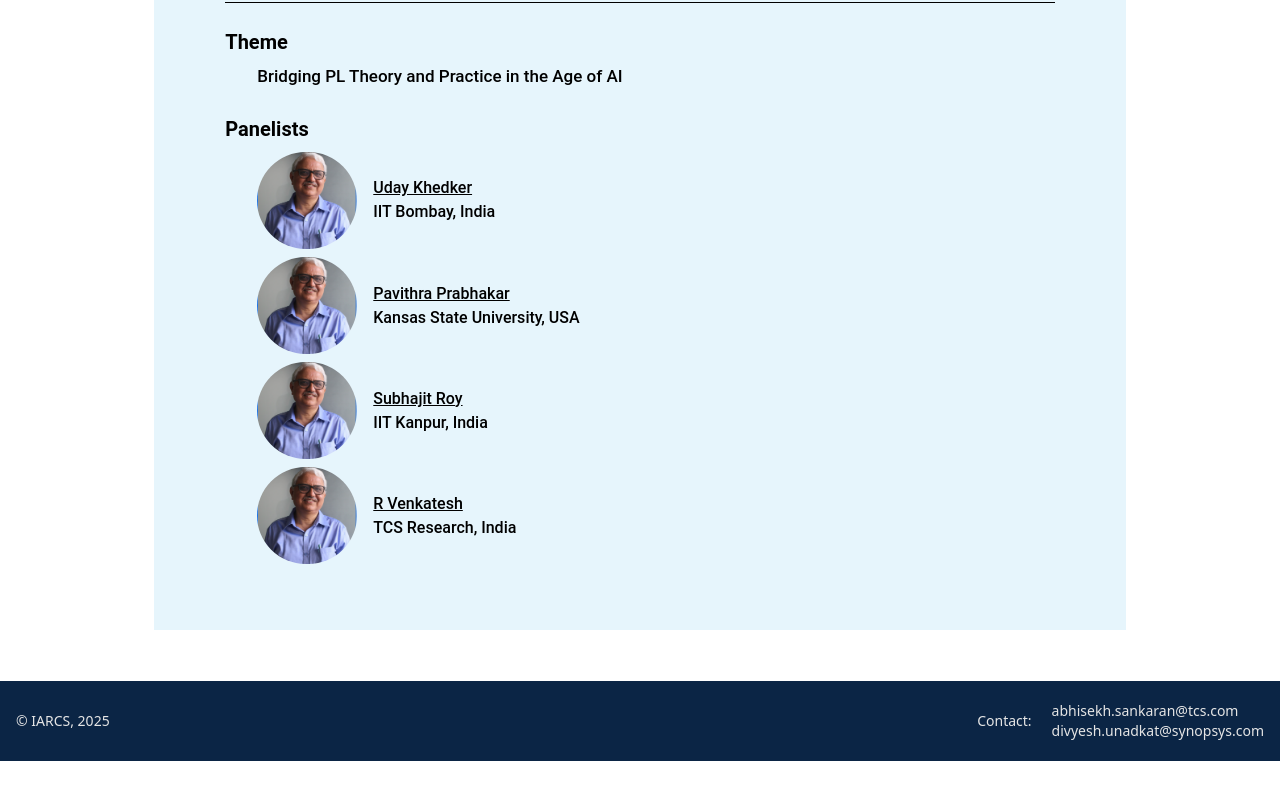
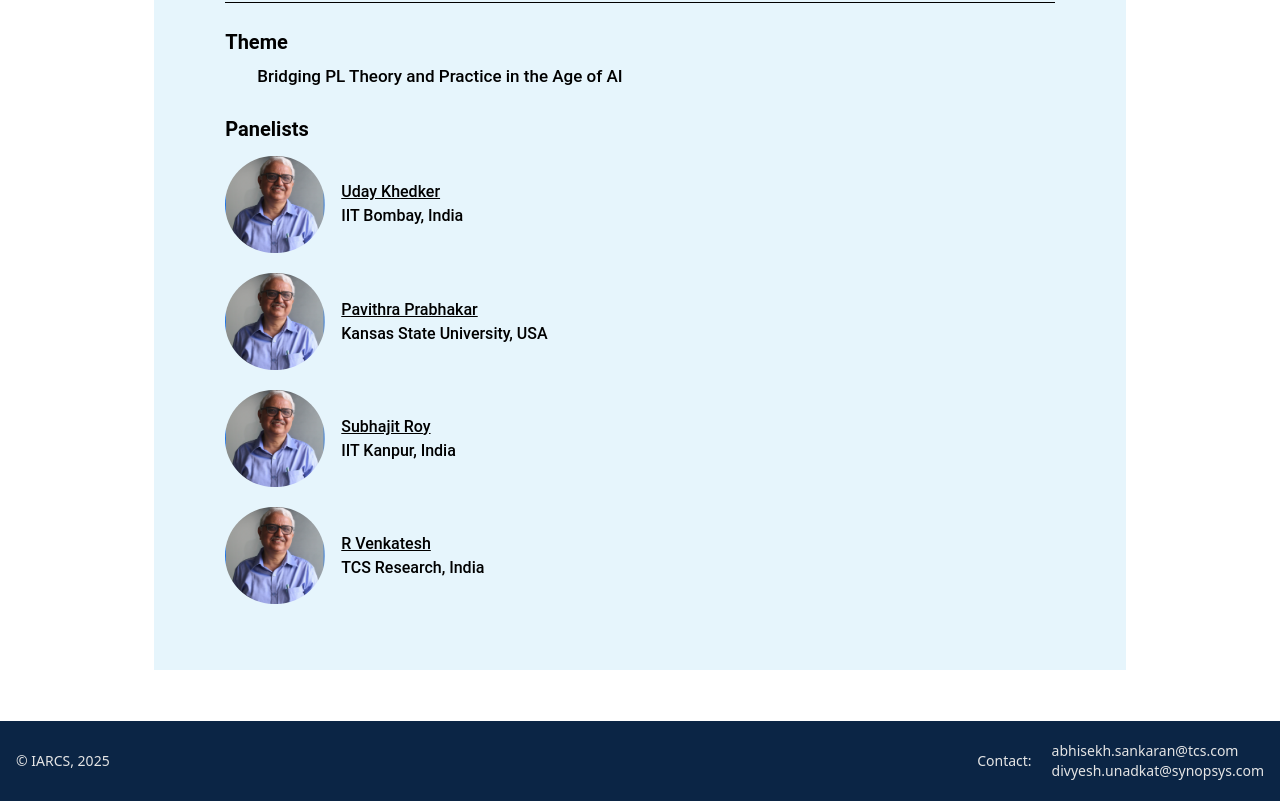
Before and after one commit to RajivDalal/RHPL, a React (Vite) app in the folder rhpl-web/: page /panel_discussion in a window 1280 px wide. Shown: the part 535-1336 px from the top of the page. Before the commit the page ends 1296 px from the top, so only its background shows below. Built offline with nearby package versions, Linux system fonts and the light colour scheme; a web font is replaced by a local one.

Commit message:
fix: Unindented pictures

```diff
--- a/rhpl-web/src/pages/approved_proposals.jsx
+++ b/rhpl-web/src/pages/approved_proposals.jsx
@@ -57,10 +57,8 @@ const Approved_proposals = () => {
       <h1 className="text-[27px] font-bold">Accepted Talks and Posters</h1>
       <hr className="border-black pb-4"/>
 
-      {/* The new tab component */}
       <Tabs tabs={tabs} activeTab={activeTab} setActiveTab={setActiveTab} />
 
-      {/* Content */}
       {activeTab === "talks" && (
         <div>
           <span className="block text-2xl font-bold text-gray-900 mb-4">
--- a/rhpl-web/src/pages/panel_discussion.jsx
+++ b/rhpl-web/src/pages/panel_discussion.jsx
@@ -13,7 +13,7 @@ const Panel = () => {
          {/*and the influence of AI in Software Engineering*/}
         <h2 className="text-[20px] font-bold mt-6 mb-2">Panelists</h2>
 
-        <ul className="list-[square] space-y-2 ml-8">
+        <ul className="space-y-5 mt-3">
           <li className="flex items-center">
             <img src={"../../images/Uday.png"} alt="ABC" width={100} height={100} className="rounded-full" />
             <div className="pl-4">
```
